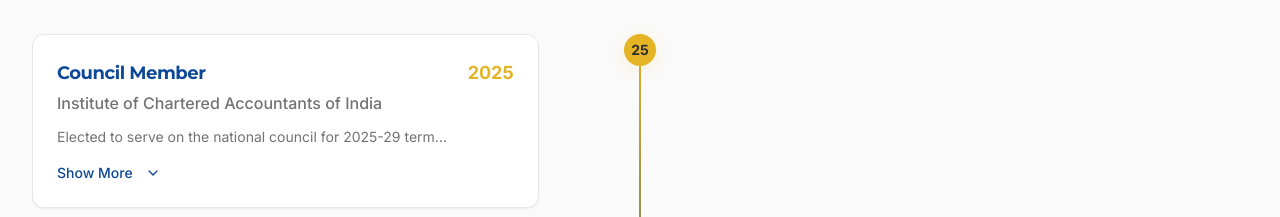
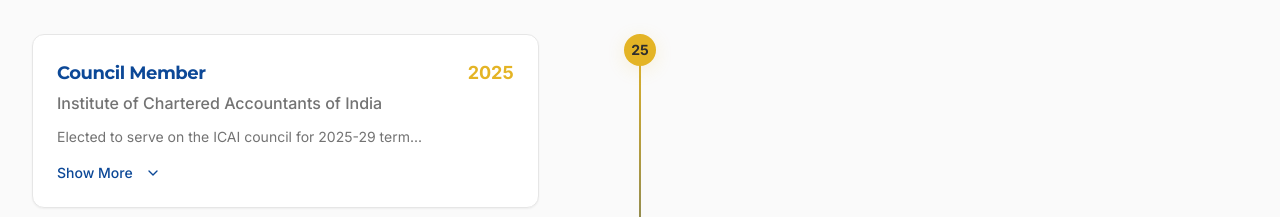
Before and after one commit to casanjibsanghi/digital-ca-hub, a React (Vite) app: page / in a window 1280 px wide. Shown: the part 1440-1657 px from the top of the page. Built offline with nearby package versions, Linux system fonts and the light colour scheme; the HTML template or start-up script is replaced by a standard one.

Commit message:
Update timeline entry

```diff
--- a/src/pages/HomePage.tsx
+++ b/src/pages/HomePage.tsx
@@ -16,7 +16,7 @@ const HomePage = () => {
       title: 'Council Member',
       organization: 'Institute of Chartered Accountants of India',
       outcomes: [
-        'Elected to serve on the national council for 2025-29 term',
+        'Elected to serve on the ICAI council for 2025-29 term',
         'Leading initiatives for digital transformation in accounting',
         'Championing AI integration in audit and compliance processes',
       ],
```
